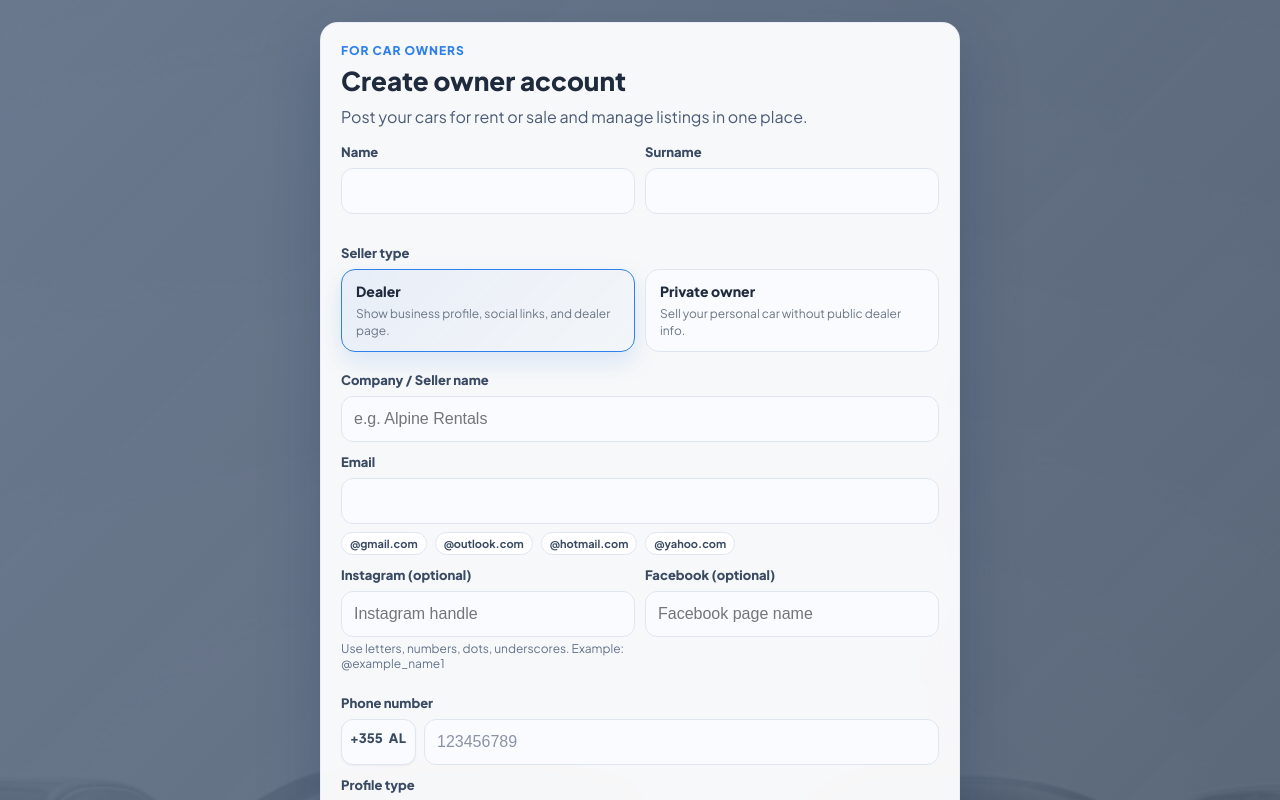
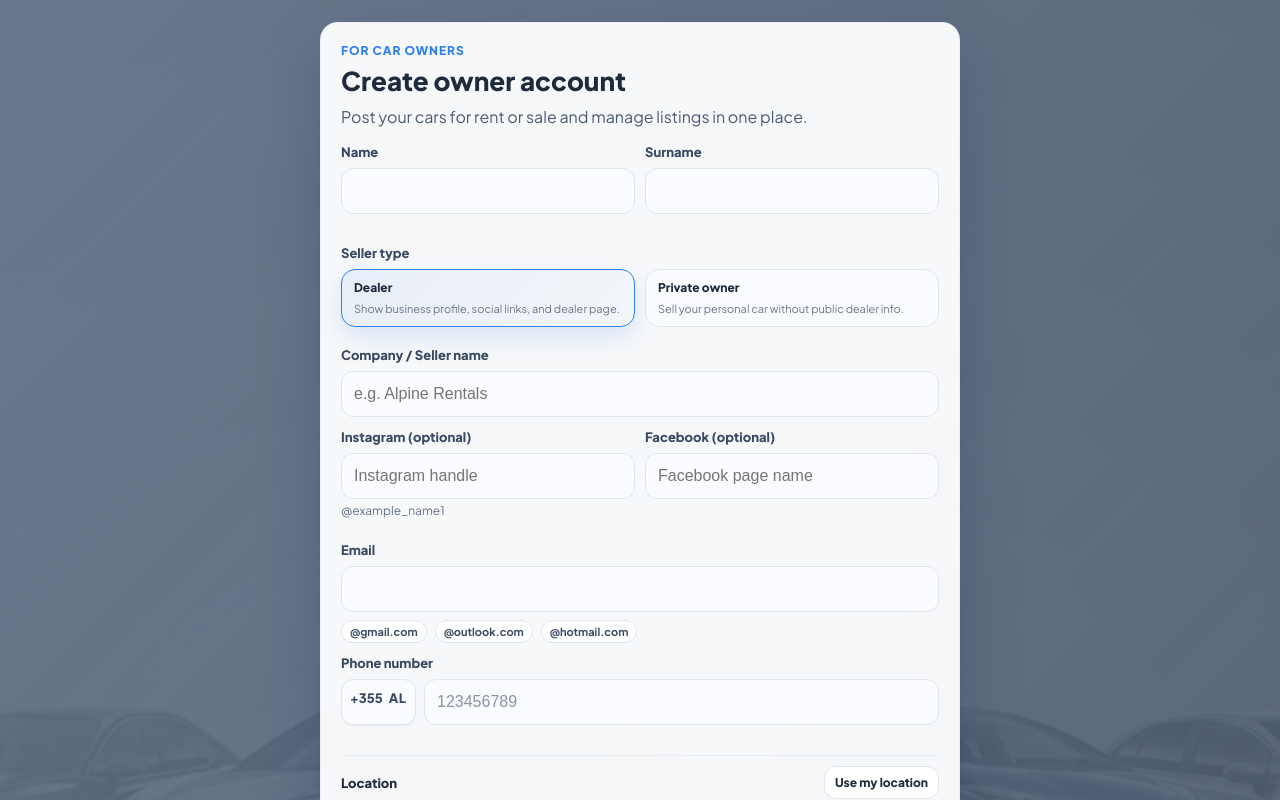
Before and after one commit to dailyplatform-io/dailydrive, a React (Vite) app: page /register in a window 1280 px wide. Shown: the top 800 px of the page. Built offline with nearby package versions, Linux system fonts and the light colour scheme.

Commit message:
small fixes on design

```diff
--- a/src/i18n/translations.ts
+++ b/src/i18n/translations.ts
@@ -1321,8 +1321,8 @@ export const translations: Record<Language, TranslationDict> = {
     'ownerRegister.sellerType.title': 'Lloji i shitësit',
     'ownerRegister.sellerType.dealer.title': 'Shitës',
     'ownerRegister.sellerType.dealer.desc': 'Shfaq profil biznesi, rrjete sociale dhe faqe shitësi.',
-    'ownerRegister.sellerType.private.title': 'Pronari privat',
-    'ownerRegister.sellerType.private.desc': 'Shit makinën personale pa informacione publike të shitësit.',
+    'ownerRegister.sellerType.private.title': 'Pronarë privat',
+    'ownerRegister.sellerType.private.desc': 'Shit makinën personale pa informacione shtes.',
     'ownerRegister.sellerName': 'Emri i kompanisë / shitësit',
     'ownerRegister.sellerName.placeholder': 'p.sh. Alpine Rentals',
     'ownerRegister.phone': 'Numri i telefonit',
@@ -1340,7 +1340,7 @@ export const translations: Record<Language, TranslationDict> = {
     'ownerRegister.coordinates': 'Koordinatat',
     'ownerRegister.openMap': 'Hap hartën',
     'ownerRegister.useMyLocation': 'Përdor vendndodhjen time',
-    'ownerRegister.useManualAddress': 'Fut adresën manualisht',
+    'ownerRegister.useManualAddress': 'Vendos adresën manualisht',
     'ownerRegister.locationStatus': 'Duke përdorur vendndodhjen tënde aktuale',
     'ownerRegister.submit': 'Krijo llogari ({price})',
     'ownerRegister.haveAccount': 'Keni llogari?',
--- a/src/pages/OwnerAuth.css
+++ b/src/pages/OwnerAuth.css
@@ -122,6 +122,7 @@
   gap: 10px;
 }
 
+
 .owner-auth-choice {
   margin: 6px 0 8px;
 }
@@ -142,7 +143,7 @@
 .owner-auth-choice__card {
   border: 1px solid #dfe6f0;
   border-radius: 14px;
-  padding: 12px 14px;
+  padding: 10px 12px;
   background: #f9fbff;
   cursor: pointer;
   display: flex;
@@ -159,13 +160,13 @@
 }
 
 .owner-auth-choice__title {
-  font-size: 14px;
+  font-size: 12px;
   font-weight: 900;
   color: #1f2b3d;
 }
 
 .owner-auth-choice__desc {
-  font-size: 12px;
+  font-size: 11px;
   color: #6b7686;
   line-height: 1.4;
 }
@@ -656,9 +657,9 @@
   z-index: 50;
   top: calc(100% + 8px);
   left: 0;
-  right: 0;
-  width: 100%;
-  max-width: 320px;
+  right: auto;
+  width: min(90vw, 360px);
+  min-width: 260px;
   background: white;
   border: 1px solid #e6edf6;
   border-radius: 16px;
--- a/src/pages/OwnerForgotPassword.tsx
+++ b/src/pages/OwnerForgotPassword.tsx
@@ -19,7 +19,7 @@ export const OwnerForgotPassword: React.FC = () => {
   const [resendLoading, setResendLoading] = useState(false);
   const inputRefs = useRef<Array<HTMLInputElement | null>>([]);
   const lastSubmittedCodeRef = useRef('');
-  const emailSuggestions = ['@gmail.com', '@outlook.com', '@hotmail.com', '@yahoo.com'];
+  const emailSuggestions = ['@gmail.com', '@outlook.com', '@hotmail.com'];
 
   const applyEmailSuggestion = (domain: string) => {
     setEmail((current) => {
--- a/src/pages/OwnerLogin.tsx
+++ b/src/pages/OwnerLogin.tsx
@@ -25,7 +25,7 @@ export const OwnerLogin: React.FC = () => {
   const [invalid, setInvalid] = useState(false);
   const [loading, setLoading] = useState(false);
   const [apiError, setApiError] = useState('');
-  const emailSuggestions = ['@gmail.com', '@outlook.com', '@hotmail.com', '@yahoo.com'];
+  const emailSuggestions = ['@gmail.com', '@outlook.com', '@hotmail.com'];
 
   useEffect(() => {
     const token = getCurrentAuthToken();
@@ -203,8 +203,8 @@ export const OwnerLogin: React.FC = () => {
         PaymentMethod: (response as any).paymentMethod,
         SubscriptionPriceEur: response.subscriptionPriceEur,
         location: {
-          city: response.city || '—',
-          address: response.address || '—',
+          city: response.city || '',
+          address: response.address || '',
           lat: normalizeNumber(response.latitude),
           lng: normalizeNumber(response.longitude),
         },
--- a/src/pages/OwnerRegister.tsx
+++ b/src/pages/OwnerRegister.tsx
@@ -60,7 +60,7 @@ export const OwnerRegister: React.FC = () => {
   const [loading, setLoading] = useState(false);
   const [apiError, setApiError] = useState('');
   const [showTrialNotification, setShowTrialNotification] = useState(features.trial && features.subscriptions);
-  const emailSuggestions = ['@gmail.com', '@outlook.com', '@hotmail.com', '@yahoo.com'];
+  const emailSuggestions = ['@gmail.com', '@outlook.com', '@hotmail.com'];
 
   // Show trial notification on mount
   useEffect(() => {
@@ -384,6 +384,31 @@ export const OwnerRegister: React.FC = () => {
             </label>
           )}
 
+          {sellerType === 'dealer' && (
+            <div className="owner-auth-grid">
+              <label className="owner-auth-field">
+                <span>{t('ownerRegister.instagram')}</span>
+                <input
+                  value={instagramName}
+                  onChange={(e) => setInstagramName(e.target.value)}
+                  placeholder={capitalize(t('ownerRegister.instagram.placeholder'))}
+                  autoComplete="off"
+                />
+                <p style={{ marginTop: '4px', color: '#64748b', fontSize: '12px' }}>@example_name1</p>
+                {errors.instagramName && <p className="owner-auth-error">{errors.instagramName}</p>}
+              </label>
+              <label className="owner-auth-field">
+                <span>{t('ownerRegister.facebook')}</span>
+                <input
+                  value={facebookName}
+                  onChange={(e) => setFacebookName(e.target.value)}
+                  placeholder={capitalize(t('ownerRegister.facebook.placeholder'))}
+                  autoComplete="off"
+                />
+              </label>
+            </div>
+          )}
+
           <label className="owner-auth-field">
             <span>{t('ownerAuth.email')}</span>
             <input
@@ -410,33 +435,6 @@ export const OwnerRegister: React.FC = () => {
             {emailTaken && <p className="owner-auth-error">{t('ownerRegister.error.emailTaken')}</p>}
           </label>
 
-          {sellerType === 'dealer' && (
-            <div className="owner-auth-grid">
-              <label className="owner-auth-field">
-                <span>{t('ownerRegister.instagram')}</span>
-                <input
-                  value={instagramName}
-                  onChange={(e) => setInstagramName(e.target.value)}
-                  placeholder={capitalize(t('ownerRegister.instagram.placeholder'))}
-                  autoComplete="off"
-                />
-                <p style={{ marginTop: '4px', color: '#64748b', fontSize: '12px' }}>
-                  Use letters, numbers, dots, underscores. Example: @example_name1
-                </p>
-                {errors.instagramName && <p className="owner-auth-error">{errors.instagramName}</p>}
-              </label>
-              <label className="owner-auth-field">
-                <span>{t('ownerRegister.facebook')}</span>
-                <input
-                  value={facebookName}
-                  onChange={(e) => setFacebookName(e.target.value)}
-                  placeholder={capitalize(t('ownerRegister.facebook.placeholder'))}
-                  autoComplete="off"
-                />
-              </label>
-            </div>
-          )}
-
           <label className="owner-auth-field">
             <span>{t('ownerRegister.phone')}</span>
             <PhoneInput
@@ -451,6 +449,7 @@ export const OwnerRegister: React.FC = () => {
           </label>
 
           <div className="owner-auth-grid">
+            {features.rent && features.buy && (
               <label className="owner-auth-field">
                 <span>{t('ownerRegister.profileType')}</span>
                 <select value={profileType} onChange={(e) => setProfileType(e.target.value as OwnerProfileType)}>
@@ -458,6 +457,7 @@ export const OwnerRegister: React.FC = () => {
                   {features.buy && <option value="buy">{t('ownerRegister.profileType.buy')}</option>}
                 </select>
               </label>
+            )}
             {features.subscriptions && (
               <label className="owner-auth-field">
                 <span>{t('ownerRegister.subscription')}</span>
@@ -484,9 +484,6 @@ export const OwnerRegister: React.FC = () => {
                   {t('ownerRegister.useManualAddress')}
                 </button>
               )}
-              <a className="owner-auth-mini owner-auth-mini--link" href={mapsLink} target="_blank" rel="noreferrer">
-                {t('ownerRegister.openMap')}
-              </a>
             </div>
           </div>
 
--- a/src/pages/dashboard/DashboardCars.tsx
+++ b/src/pages/dashboard/DashboardCars.tsx
@@ -118,6 +118,15 @@ export const DashboardCars: React.FC = () => {
 
   const addDisabled = features.subscriptions ? billingCount >= maxAllowedCars : false;
   const canShareProfile = !user.isPrivateOwner;
+  const sanitizeOwnerField = (value?: string) => {
+    const trimmed = value?.trim();
+    return trimmed && trimmed !== '—' ? trimmed : '';
+  };
+  const ownerAddress = {
+    ...user.location,
+    address: sanitizeOwnerField(user.location.address),
+    city: sanitizeOwnerField(user.location.city),
+  };
 
   if (!user) return null;
 
@@ -226,7 +235,7 @@ export const DashboardCars: React.FC = () => {
               title={addDisabled ? t('dashboard.cars.limitReached') : undefined}
               onClick={() => {
                 if (addDisabled) return;
-                setEditing(emptyCarDraft(user.profileType, user.id, { city: user.location.city, address: user.location.address }));
+                setEditing(emptyCarDraft(user.profileType, user.id, { city: ownerAddress.city, address: ownerAddress.address }));
                 setOpenForm(true);
               }}
             >
@@ -363,7 +372,7 @@ export const DashboardCars: React.FC = () => {
       {openForm && editing && (
         <CarEditorModal
           profileType={user.profileType}
-          ownerAddress={user.location}
+          ownerAddress={ownerAddress}
           billingCount={billingCount}
           maxAllowedCars={maxAllowedCars}
           initial={editing}
```
Also changed, not shown: src/pages/OwnerDashboard.tsx (+13 -2 lines). Lines whose indentation alone changed are shown as unchanged.
